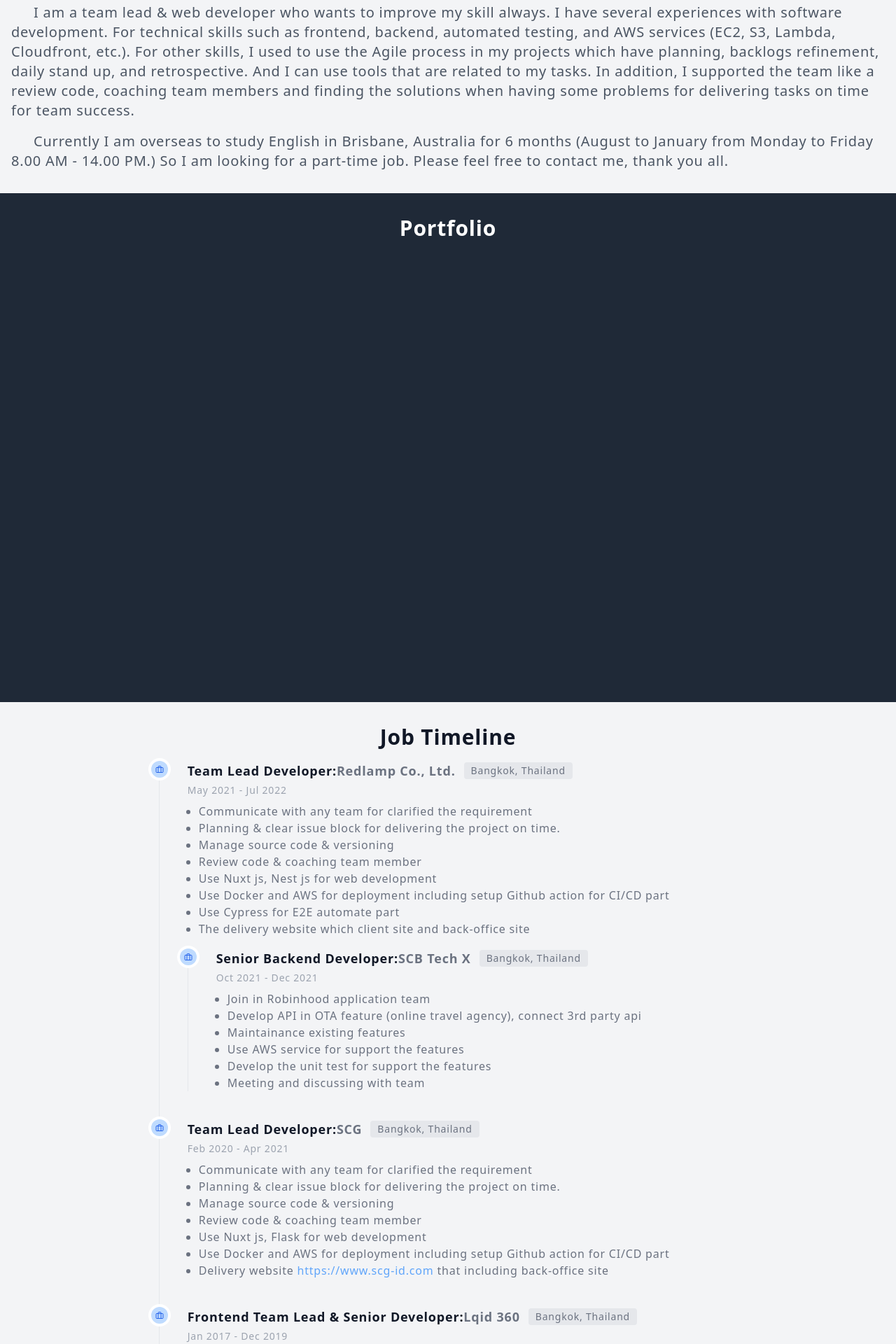
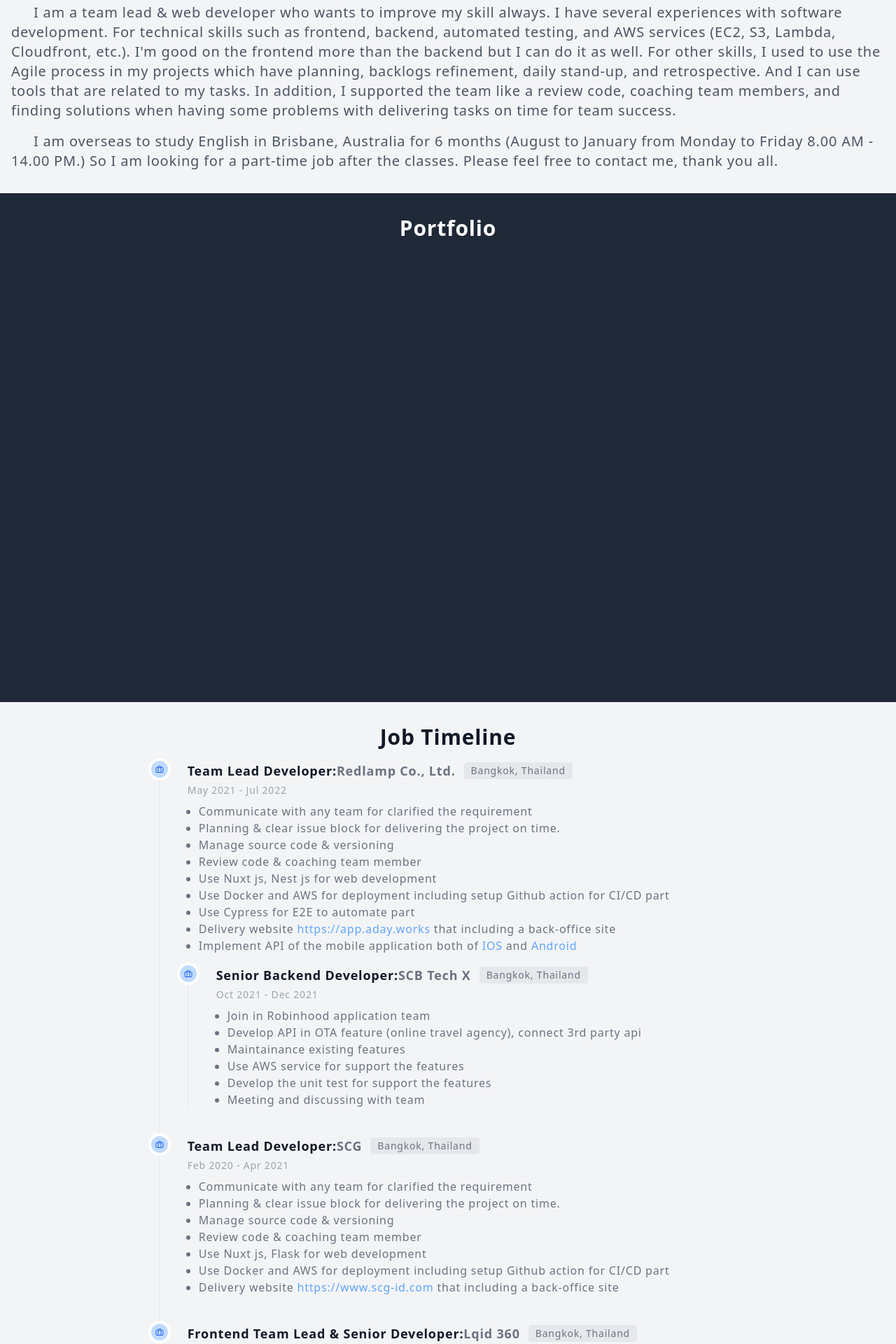
Before and after one commit to srankmeng/personal-web, a Nuxt app: page / in a window 1280 px wide. Shown: the part 880-2800 px from the top of the page at 70% size. Built offline with nearby package versions, Linux system fonts and the light colour scheme.

Commit message:
supporting looking job on Aus

```diff
--- a/components/Greeting.vue
+++ b/components/Greeting.vue
@@ -7,18 +7,19 @@
       I am a team lead & web developer who wants to improve my skill always. I
       have several experiences with software development. For technical skills
       such as frontend, backend, automated testing, and AWS services (EC2, S3,
-      Lambda, Cloudfront, etc.). For other skills, I used to use the Agile
-      process in my projects which have planning, backlogs refinement, daily
-      stand up, and retrospective. And I can use tools that are related to my
-      tasks. In addition, I supported the team like a review code, coaching team
-      members and finding the solutions when having some problems for delivering
-      tasks on time for team success.
+      Lambda, Cloudfront, etc.). I'm good on the frontend more than the backend
+      but I can do it as well. For other skills, I used to use the Agile process
+      in my projects which have planning, backlogs refinement, daily stand-up,
+      and retrospective. And I can use tools that are related to my tasks. In
+      addition, I supported the team like a review code, coaching team members,
+      and finding solutions when having some problems with delivering tasks on
+      time for team success.
     </p>
     <p class="text-sm sm:text-xl my-4" style="text-indent: 32px">
-      Currently I am overseas to study English in Brisbane, Australia for 6
-      months (August to January from Monday to Friday 8.00 AM - 14.00 PM.) So I
-      am looking for a part-time job. Please feel free to contact me, thank you
-      all.
+      I am overseas to study English in Brisbane, Australia for 6 months (August
+      to January from Monday to Friday 8.00 AM - 14.00 PM.) So I am looking for
+      a part-time job after the classes. Please feel free to contact me, thank
+      you all.
     </p>
   </div>
 </template>
--- a/components/Timeline.vue
+++ b/components/Timeline.vue
@@ -106,9 +106,32 @@
                   Use Docker and AWS for deployment including setup Github
                   action for CI/CD part
                 </li>
-                <li>Use Cypress for E2E automate part</li>
+                <li>Use Cypress for E2E to automate part</li>
                 <li>
-                  The delivery website which client site and back-office site
+                  Delivery website
+                  <a
+                    class="text-blue-400"
+                    href="https://app.aday.works"
+                    target="_blank"
+                    >https://app.aday.works</a
+                  >
+                  that including a back-office site
+                </li>
+                <li>
+                  Implement API of the mobile application both of
+                  <a
+                    class="text-blue-400"
+                    href="https://apps.apple.com/th/app/%E0%B9%80%E0%B8%81%E0%B8%A9%E0%B8%95%E0%B8%A3%E0%B8%97-%E0%B8%99%E0%B9%83%E0%B8%88-%E0%B8%99-%E0%B8%81%E0%B8%9A-%E0%B8%99/id1623517440"
+                    target="_blank"
+                    >IOS</a
+                  >
+                  and
+                  <a
+                    class="text-blue-400"
+                    href="https://play.google.com/store/apps/details?id=com.kasettunjai.pilot"
+                    target="_blank"
+                    >Android</a
+                  >
                 </li>
               </ul>
 
@@ -299,7 +322,7 @@
                     target="_blank"
                     >https://www.scg-id.com</a
                   >
-                  that including back-office site
+                  that including a back-office site
                 </li>
               </ul>
             </li>
```
Also changed, not shown: 1 other file (tests, documents, lock files or other folders).
